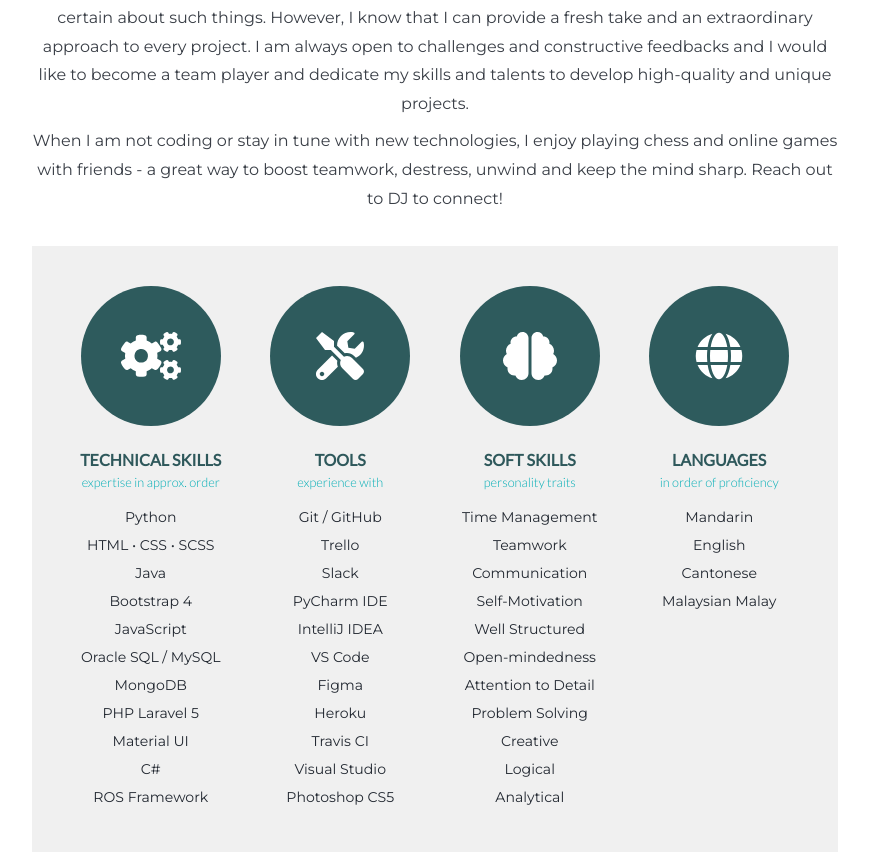
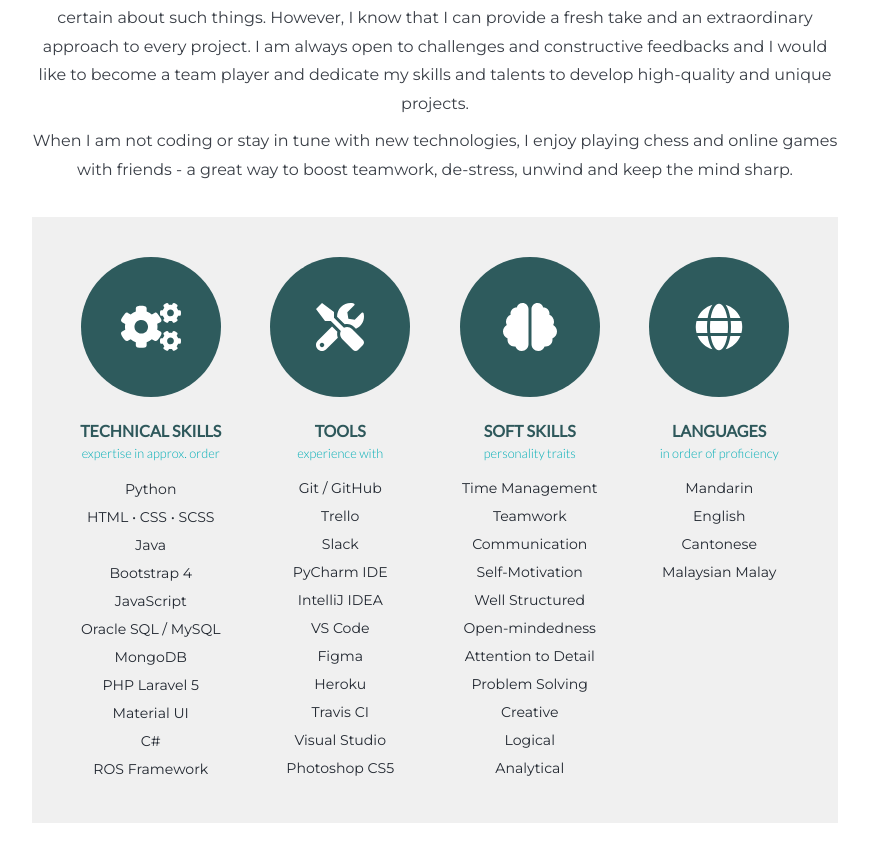
Before and after one commit to dejongyeong/web-portfolio, a React (Create React App) app: page / in a window 1280 px wide. Shown: the part 1202-2056 px from the top of the page, without its empty margins (205-1074 px from the left). Built offline with nearby package versions, Linux system fonts and the light colour scheme.

Commit message:
final revision of about me content

```diff
--- a/src/components/About.js
+++ b/src/components/About.js
@@ -140,8 +140,7 @@
       <Typography variant="body1">
         When I am not coding or stay in tune with new technologies, I enjoy
         playing chess and online games with friends - a great way to boost
-        teamwork, destress, unwind and keep the mind sharp. Reach out to DJ to
-        connect!
+        teamwork, de-stress, unwind and keep the mind sharp.
       </Typography>
     </>
   );
```
